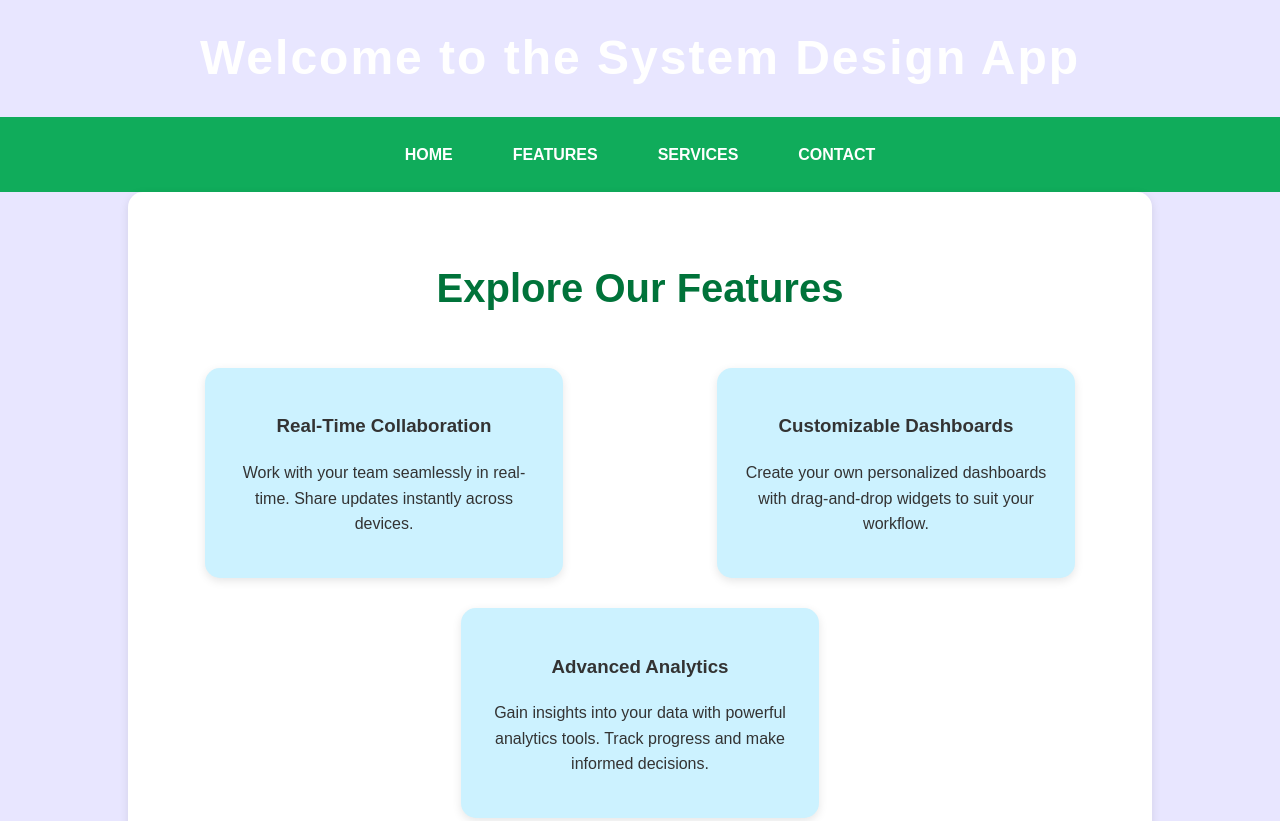
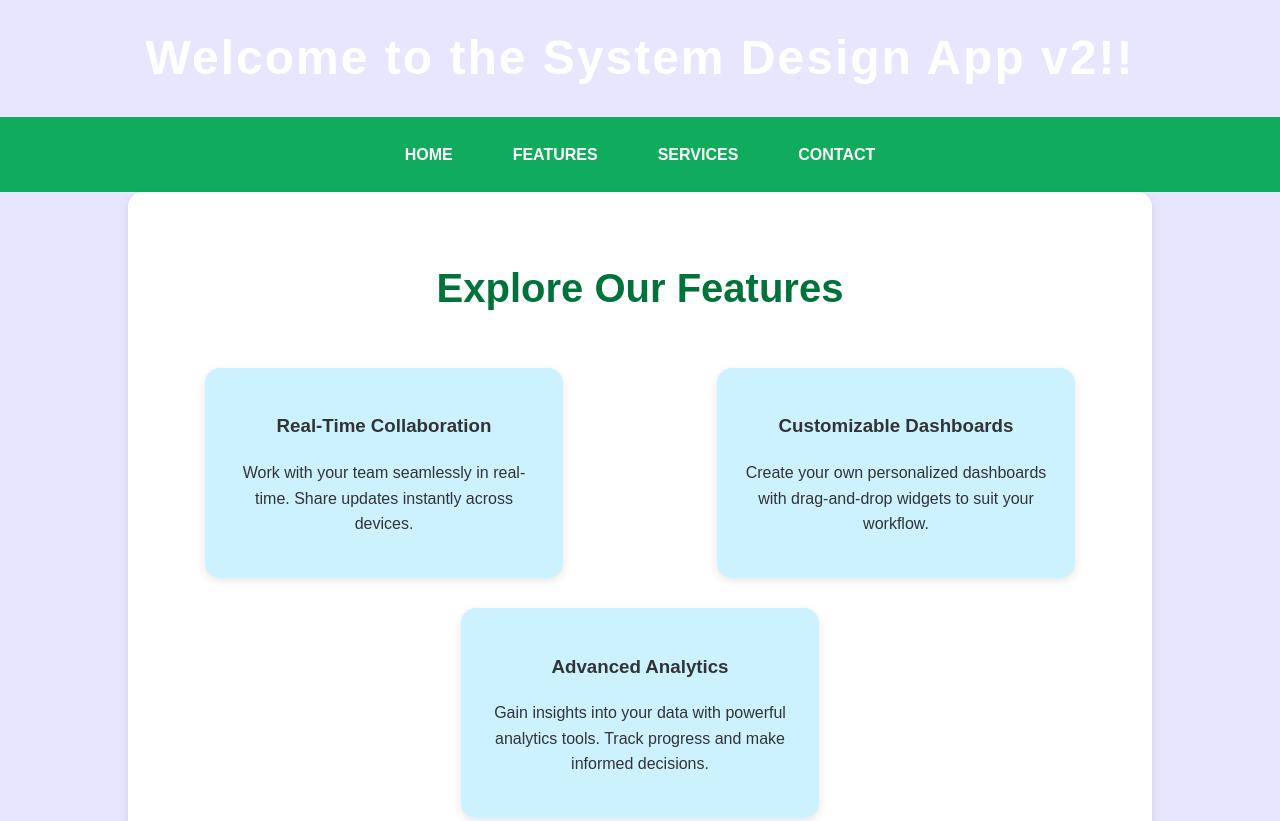
Before and after one commit to evanskenney/mydemorepo, a plain HTML site: page index.html in a window 1280 px wide. Shown: the top 821 px of the page. Drawn offline with Linux system fonts and the light colour scheme.

Commit message:
Update index.html

```diff
--- a/index.html
+++ b/index.html
@@ -110,7 +110,7 @@
 
     <header>
         <div class="container">
-            <h1>Welcome to the System Design App</h1>
+            <h1>Welcome to the System Design App v2!!</h1>
         </div>
     </header>
 
```
